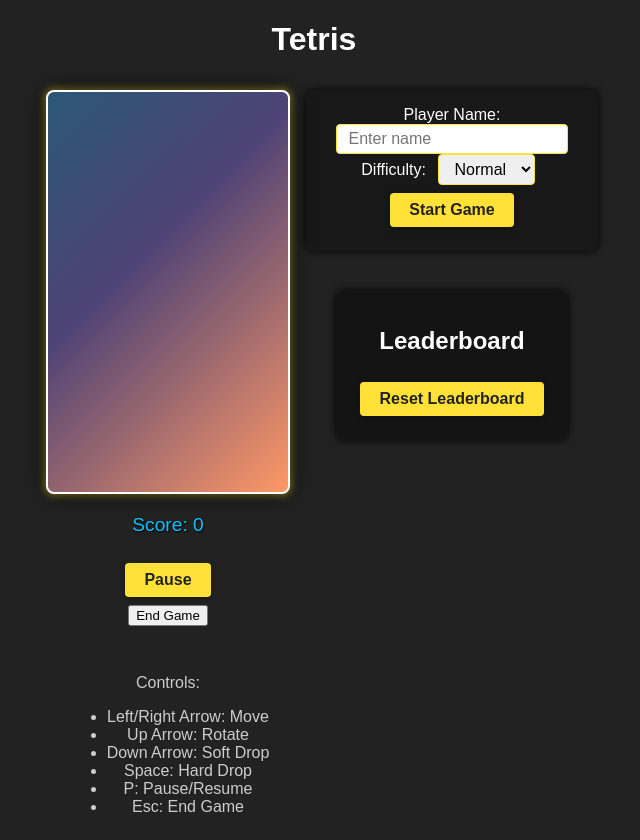
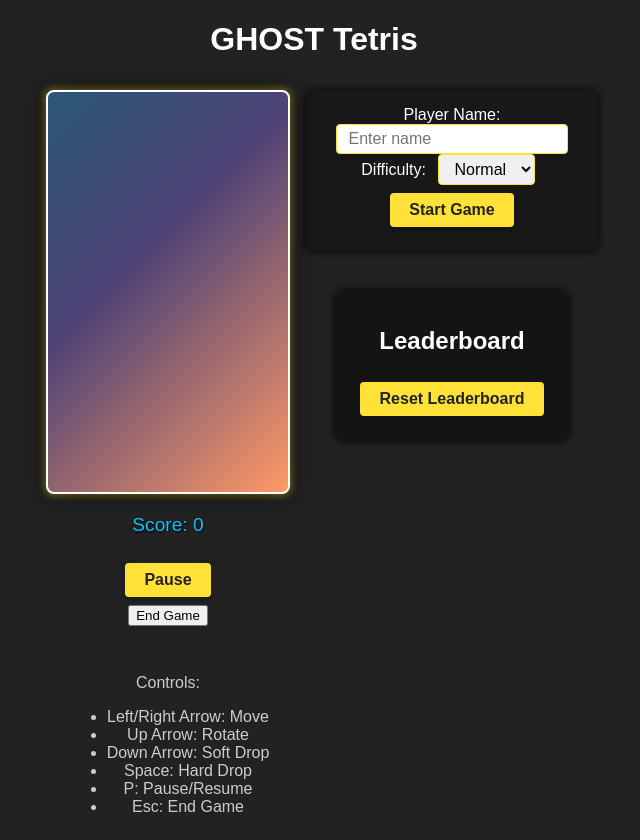
Before and after one commit to vigolub/tetris-ghost, a plain HTML site: page index.html in a window 1280 px wide. Shown: the whole page, without its empty margins (326-966 px from the left). Drawn offline with Linux system fonts and the light colour scheme.

Commit message:
Update title and heading to GHOST Tetris

```diff
--- a/index.html
+++ b/index.html
@@ -3,11 +3,11 @@
 <head>
     <meta charset="UTF-8">
     <meta name="viewport" content="width=device-width, initial-scale=1.0">
-    <title>Tetris Web Game</title>
+    <title>GHOST Tetris Web Game</title>
     <link rel="stylesheet" href="style.css">
 </head>
 <body>
-    <h1>Tetris</h1>
+    <h1>GHOST Tetris</h1>
     <div id="main-container">
         <div id="playfield-container">
             <canvas id="tetris" width="240" height="400"></canvas>
```
